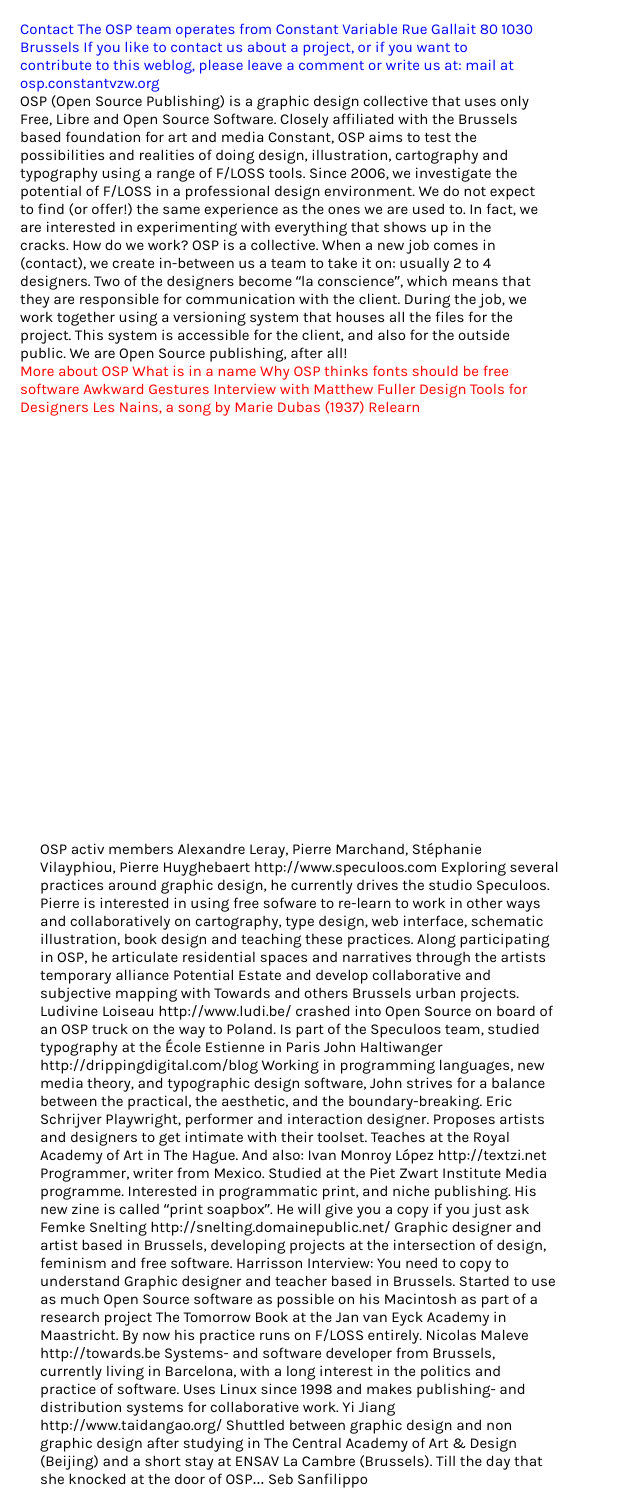
After one commit to osp/osp.work.osp-website, a PHP site: page /about.html in a window 1280 px wide. The commit adds this page. Shown: the whole page, without its empty margins (0-640 px from the left). Run offline with PHP 8.4, Linux system fonts and the light colour scheme; style sheets or scripts are compiled from the project's sources.

Commit message:
About page back to basic html. Big caravan titling sequence. Chemins à compléter

```diff
--- /dev/null
+++ b/layouts/about.html
@@ -0,0 +1,108 @@
+<!DOCTYPE html>
+<html>
+
+<head>
+    <meta http-equiv="content-type" content="text/html; charset=utf-8" />
+    <title> Open Source Publishing - About </title>
+    <meta name="description" content="osp about texte">
+    <meta name="keywords" content="osp">
+    <meta name="author" content="osp">
+    <link rel="stylesheet" type="text/css" media="all" href="reset.css" />
+    <link rel="stylesheet/less" type="text/css" href="styles-start.less">
+    <script src="less-1.3.0.min.js" type="text/javascript"></script>
+
+
+</head>
+
+
+	<div id="about-general">
+		<div class="contact">
+			Contact
+
+			The OSP team operates from
+			Constant Variable
+			Rue Gallait 80
+			1030 Brussels
+
+			If you like to contact us about a project, or if you want to contribute to this weblog, please leave a comment or write us at:
+			mail at osp.constantvzw.org
+		</div>
+
+		OSP (Open Source Publishing) is a graphic design collective that uses only Free, Libre and Open Source Software. Closely affiliated with the Brussels based foundation for art and media Constant, OSP aims to test the possibilities and realities of doing design, illustration, cartography and typography using a range of F/LOSS tools.
+		Since 2006, we investigate the potential of F/LOSS in a professional design environment. We do not expect to find (or offer!) the same experience as the ones we are used to. In fact, we are interested in experimenting with everything that shows up in the cracks.
+		How do we work?
+		OSP is a collective. When a new job comes in (contact), we create in-between us a team to take it on: usually 2 to 4 designers. Two of the designers become “la conscience”, which means that they are responsible for communication with the client.
+		During the job, we work together using a versioning system that houses all the files for the project. This system is accessible for the client, and also for the outside public. We are Open Source publishing, after all!
+
+		<div class="osp-about-texts">
+			More about OSP
+
+			What is in a name
+			Why OSP thinks fonts should be free software
+			Awkward Gestures
+			Interview with Matthew Fuller
+			Design Tools for Designers
+			Les Nains, a song by Marie Dubas (1937)
+			Relearn
+		</div>
+
+	</div>
+
+
+
+	<div id="about-members">
+		OSP activ members
+
+		Alexandre Leray,
+
+		Pierre Marchand,
+
+		Stéphanie Vilayphiou,
+
+		Pierre Huyghebaert
+		http://www.speculoos.com
+		Exploring several practices around graphic design, he currently drives the studio Speculoos. Pierre is interested in using free sofware to re-learn to work in other ways and collaboratively on cartography, type design, web interface, schematic illustration, book design and teaching these practices. Along participating in OSP, he articulate residential spaces and narratives through the artists temporary alliance Potential Estate and develop collaborative and subjective mapping with Towards and others Brussels urban projects.
+
+		Ludivine Loiseau
+		http://www.ludi.be/
+		crashed into Open Source on board of an OSP truck on the way to Poland. Is part of the Speculoos team, studied typography at the École Estienne in Paris
+
+		John Haltiwanger
+		http://drippingdigital.com/blog
+		Working in programming languages, new media theory, and typographic design software, John strives for a balance between the practical, the aesthetic, and the boundary-breaking.
+
+		Eric Schrijver
+		Playwright, performer and interaction designer. Proposes artists and designers to get intimate with their toolset. Teaches at the Royal Academy of Art in The Hague.
+
+
+		And also:
+
+		Ivan Monroy López
+		http://textzi.net
+		Programmer, writer from Mexico. Studied at the Piet Zwart Institute Media programme. Interested in programmatic print, and niche publishing. His new zine is called “print soapbox”. He will give you a copy if you just ask
+
+		Femke Snelting
+		http://snelting.domainepublic.net/
+		Graphic designer and artist based in Brussels, developing projects at the intersection of design, feminism and free software.
+
+		Harrisson
+		Interview: You need to copy to understand
+		Graphic designer and teacher based in Brussels. Started to use as much Open Source software as possible on his Macintosh as part of a research project The Tomorrow Book at the Jan van Eyck Academy in Maastricht. By now his practice runs on F/LOSS entirely.
+
+		Nicolas Maleve
+		http://towards.be
+		Systems- and software developer from Brussels, currently living in Barcelona, with a long interest in the politics and practice of software. Uses Linux since 1998 and makes publishing- and distribution systems for collaborative work.
+
+		Yi Jiang
+		http://www.taidangao.org/
+		Shuttled between graphic design and non graphic design after studying in The Central Academy of Art & Design (Beijing) and a short stay at ENSAV La Cambre (Brussels). Till the day that she knocked at the door of OSP…
+
+		Seb Sanfilippo
+
+	</div>
+
+
+
+
+</body>
+</html>
--- a/layouts/styles-start.less
+++ b/layouts/styles-start.less
@@ -110,11 +110,11 @@ background: linear-gradient(left, #ffffff 37%,#ffa73d 48%,#ff7c00 54%,#ffffff 63
 //     background:green;
 }
 .iceberg-pict{
-    border: solid 1px gray;
-    width: 25px;
+//     border: solid 1px gray;
+    width: 70px;
 }
 .iceberg-pict-big{
-    border: solid 1px gray;
+//     border: solid 1px gray;
     width:250px;
     }
 // commit -------------------------------------------------
@@ -131,7 +131,7 @@ background: linear-gradient(left, #ffffff 37%,#ffa73d 48%,#ff7c00 54%,#ffffff 63
     margin-right: -1px;
 }
 .commit{
-       padding-left: 18px;
+//        padding-left: 18px;
        line-height: 1.2em;
 }
 .commit-author{
@@ -189,12 +189,15 @@ background: linear-gradient(left, @color-author-said-gauche 0%,@color-author-sai
 }
 ///////// menu /////////
 #menu{
-    float: right;
+    position: absolute;
+    right:10px;
+    top: 10px;
     font-family: karla, sans;
     text-transform : uppercase;
+    line-height : 18px;
     margin-top: 20px;
     margin-right:30px;
-    width: 120px;
+    width: 100px;
     font-size: 13px;
     letter-spacing: 0.025em;
     text-align: left;
@@ -215,10 +218,13 @@ background: linear-gradient(left, @color-author-said-gauche 0%,@color-author-sai
 #menu a:visited {
     color: @color-link;
 }
+
 #baseline {
     display: block;
-    font-size: @font-size-small;
-    font-family:karla;
+    text-transform: none;
+    font-family: patin, serif;
+    font-size: 14px;
+    color:blue;
 }
 
 
@@ -235,3 +241,35 @@ background: linear-gradient(left, @color-author-said-gauche 0%,@color-author-sai
 //     border:solid 1px;
     font-family:karla;
 }
+
+
+// about page -------------------------------------------------
+#about-general{
+	width: 520px;
+	margin-top: 20px;
+	margin-left: 20px;
+	height: 100%;
+	font-family: karla, sans;
+	font-size: @font-size-medium;
+	text-align: left;
+	color: black;
+}
+
+.contact{
+	color: blue;
+}
+
+.osp-about-texts{
+	color: red;
+}
+
+#about-members{
+	float : left;
+	width: 520px;
+	margin-top: 20px;
+	margin-left: 40px;
+	font-family: karla, sans;
+	font-size: @font-size-medium;
+	text-align: left;
+	color: black;
+}
```
